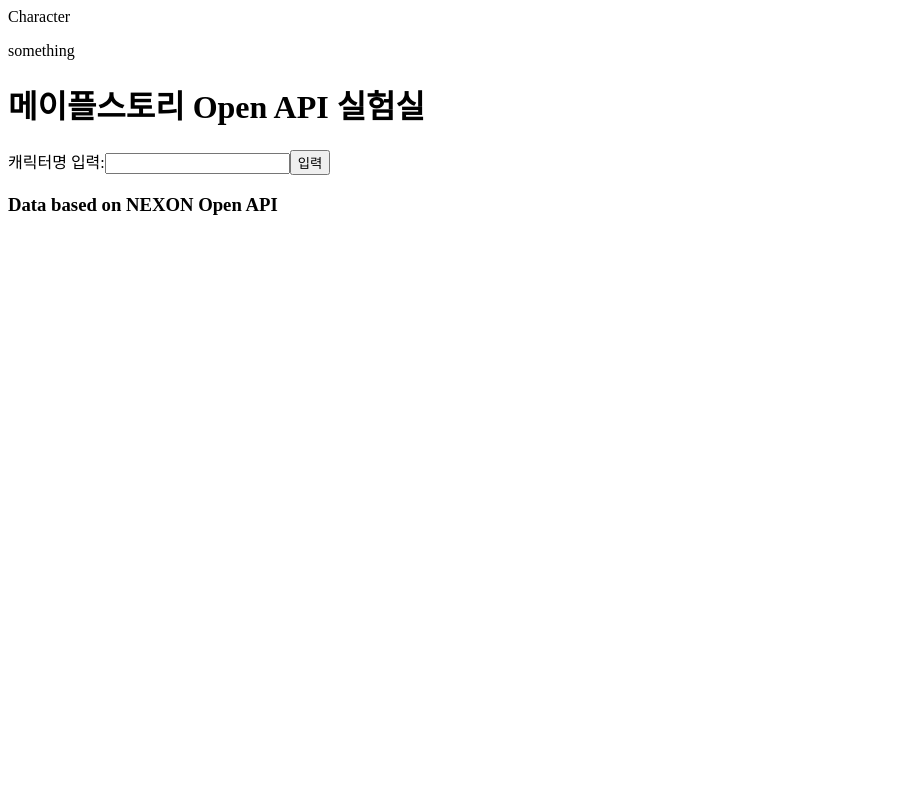
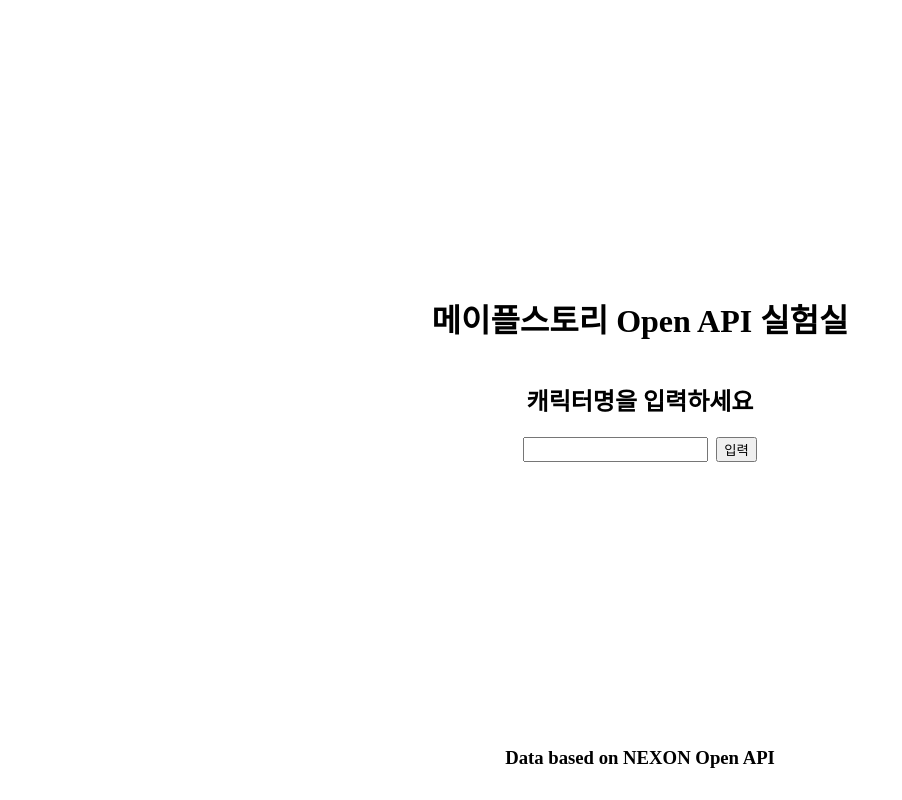
Before and after one commit to tkdgus96/maple-api-playground, a React (Vite) app: page / in a window 1280 px wide. Shown: the whole page, without its empty margins (0-902 px from the left). Built offline with nearby package versions, Linux system fonts and the light colour scheme.

Commit message:
feat: Apply Router and Layout

```diff
--- a/src/App.tsx
+++ b/src/App.tsx
@@ -1,67 +1,14 @@
-import { useEffect, useState } from "react";
-import characterApi from "./apis/character";
-import SideBar from "@components/SideBar";
-import { CharacterInfoResponse } from "@/customTypes/character";
-
-// 두 단어로 떨어져있는 겨우
+import { BrowserRouter } from "react-router-dom";
+import Router from "./routes/Routes";
+import Layout from "@components/Layout";
 
 function App() {
-  const [name, setName] = useState("");
-
-  const [ocid, setOcid] = useState(null);
-
-  const [characterInfo, setCharacterInfo] = useState<
-    CharacterInfoResponse | undefined
-  >(undefined);
-
-  const handleChange = (input: string) => {
-    setName(input);
-  };
-
-  const handleOk = async () => {
-    const res = await characterApi.getOcid(name);
-    setOcid(res.ocid);
-  };
-
-  useEffect(() => {
-    console.log(ocid);
-    if (ocid !== null)
-      (async function () {
-        const res = await characterApi.getBasicInfo(ocid);
-        setCharacterInfo(res);
-      })();
-  }, [ocid]);
-
   return (
-    <div style={{ display: "flex", flexDirection: "row", gap: "1rem" }}>
-      {/* <div style={{ display: "flex", flexDirection: "column" }}>SideBar</div> */}
-      <div>
-        <SideBar />
-        <h1>메이플스토리 Open API 실험실</h1>
-        <div>
-          캐릭터명 입력:
-          <input value={name} onChange={(e) => handleChange(e.target.value)} />
-          <button type="button" onClick={() => handleOk()}>
-            입력
-          </button>
-        </div>
-        {characterInfo && (
-          <>
-            <h4> 캐릭터 정보</h4>
-            <div>직업: {characterInfo.character_class}</div>
-            <div>전직: {characterInfo.character_class_level}</div>
-            <div>경험치: {characterInfo.character_exp}</div>
-            <div>경험치%: {characterInfo.character_exp_rate}%</div>
-            <div>성별: {characterInfo.character_gender}</div>
-            <div>길드: {characterInfo.character_guild_name}</div>
-            <div>레벨: {characterInfo.character_level}</div>
-            <div>월드: {characterInfo.world_name}</div>
-            <img src={characterInfo.character_image} />
-          </>
-        )}
-        <h3>Data based on NEXON Open API</h3>
-      </div>
-    </div>
+    <BrowserRouter>
+      <Layout>
+        <Router />
+      </Layout>
+    </BrowserRouter>
   );
 }
 
--- /dev/null
+++ b/src/components/Layout.tsx
@@ -0,0 +1,62 @@
+import styled from "@emotion/styled";
+import { FC } from "react";
+// import { useLocation } from "react-router-dom";
+// import SideBar from "./SideBar";
+
+const LayoutWrapper = styled.div`
+  display: flex;
+  flex-direction: column;
+  min-height: 90vh;
+  min-width: 90vw;
+  justify-content: center;
+  align-items: center;
+`;
+
+const Row = styled.div`
+  display: flex;
+  flex-direction: row;
+`;
+
+const Column = styled.div`
+  display: flex;
+  flex-direction: column;
+  justify-content: center;
+  align-items: center;
+`;
+
+const BodyWrapper = styled.div`
+  min-height: calc(100vh- 50px);
+`;
+const FooterWrapper = styled.div`
+  height: 50px;
+  justify-content: center;
+  align-items: center;
+`;
+
+interface Props {
+  children: React.ReactNode;
+}
+
+const Footer = () => {
+  return (
+    <FooterWrapper>
+      <h3>Data based on NEXON Open API</h3>
+    </FooterWrapper>
+  );
+};
+const Layout: FC<Props> = ({ children }) => {
+  //   const { pathname } = useLocation();
+  return (
+    <LayoutWrapper>
+      <Row>
+        {/* {pathname !== "/" ? <SideBar /> : null} */}
+        <Column>
+          <BodyWrapper>{children}</BodyWrapper>
+          <Footer />
+        </Column>
+      </Row>
+    </LayoutWrapper>
+  );
+};
+
+export default Layout;
--- a/src/components/SideBar.tsx
+++ b/src/components/SideBar.tsx
@@ -10,7 +10,6 @@
   return (
     <Column>
       <div>Character</div>
-      <div>something</div>
     </Column>
   );
 };
--- a/src/main.tsx
+++ b/src/main.tsx
@@ -1,12 +1,9 @@
 import React from "react";
 import ReactDOM from "react-dom/client";
 import App from "./App.tsx";
-import { BrowserRouter } from "react-router-dom";
 
 ReactDOM.createRoot(document.getElementById("root")!).render(
   <React.StrictMode>
-    <BrowserRouter>
-      <App />
-    </BrowserRouter>
+    <App />
   </React.StrictMode>
 );
--- /dev/null
+++ b/src/pages/Character.tsx
@@ -0,0 +1,46 @@
+import characterApi from "@apis/character";
+import { CharacterInfoResponse } from "@customTypes/character";
+import styled from "@emotion/styled";
+import { useEffect, useState } from "react";
+import { useSearchParams } from "react-router-dom";
+
+const Column = styled.div`
+  display: flex;
+  flex-direction: column;
+  gap: 0.5rem;
+`;
+
+const Character = () => {
+  const [searchParams] = useSearchParams();
+  const [characterInfo, setCharacterInfo] = useState<
+    CharacterInfoResponse | undefined
+  >(undefined);
+
+  useEffect(() => {
+    console.log(searchParams.get("ocid"));
+    const ocid = searchParams.get("ocid");
+    if (ocid !== null)
+      (async function () {
+        const res = await characterApi.getBasicInfo(ocid);
+        setCharacterInfo(res);
+      })();
+  }, [searchParams.get("ocid")]);
+  return (
+    characterInfo && (
+      <Column>
+        <h4> 캐릭터 정보</h4>
+        <div>직업: {characterInfo.character_class}</div>
+        <div>전직: {characterInfo.character_class_level}</div>
+        <div>경험치: {characterInfo.character_exp}</div>
+        <div>경험치%: {characterInfo.character_exp_rate}%</div>
+        <div>성별: {characterInfo.character_gender}</div>
+        <div>길드: {characterInfo.character_guild_name}</div>
+        <div>레벨: {characterInfo.character_level}</div>
+        <div>월드: {characterInfo.world_name}</div>
+        <img src={characterInfo.character_image} />
+      </Column>
+    )
+  );
+};
+
+export default Character;
--- /dev/null
+++ b/src/pages/Search.tsx
@@ -0,0 +1,57 @@
+import characterApi from "@apis/character";
+import styled from "@emotion/styled";
+import { useState } from "react";
+import { createSearchParams, useNavigate } from "react-router-dom";
+
+const SearchPageWrapper = styled.div`
+  display: flex;
+  flex-direction: column;
+  min-height: 90dvh;
+  min-width: 90dvw;
+  justify-content: center;
+  align-items: center;
+`;
+
+const Row = styled.div`
+  display: flex;
+  flex-direction: row;
+  gap: 0.5rem;
+`;
+
+const Search = () => {
+  const [name, setName] = useState("");
+  const navigate = useNavigate();
+
+  const handleChange = (input: string) => {
+    setName(input);
+  };
+
+  const handleOk = async () => {
+    try {
+      const res = await characterApi.getOcid(name);
+      navigate({
+        pathname: "character",
+        search: createSearchParams({
+          ocid: res.ocid,
+        }).toString(),
+      });
+    } catch (error) {
+      alert("존재하지 않는 캐릭터명입니다.");
+    }
+  };
+
+  return (
+    <SearchPageWrapper>
+      <h1>메이플스토리 Open API 실험실</h1>
+      <h2>캐릭터명을 입력하세요</h2>
+      <Row>
+        <input value={name} onChange={(e) => handleChange(e.target.value)} />
+        <button type="button" onClick={() => handleOk()}>
+          입력
+        </button>
+      </Row>
+    </SearchPageWrapper>
+  );
+};
+
+export default Search;
--- a/src/routes/Routes.tsx
+++ b/src/routes/Routes.tsx
@@ -1,12 +1,13 @@
+import Character from "@pages/Character";
+import Search from "@pages/Search";
 import { Route, Routes } from "react-router-dom";
 
 const Router = () => {
   return (
-    <>
-      <Routes>
-        <Route path="character"></Route>
-      </Routes>
-    </>
+    <Routes>
+      <Route index element={<Search />} />
+      <Route path="character" element={<Character />} />
+    </Routes>
   );
 };
 
--- a/tsconfig.json
+++ b/tsconfig.json
@@ -22,6 +22,7 @@
     "baseUrl": ".",
     "paths": {
       "@components/*": ["src/components/*"],
+      "@pages/*": ["src/pages/*"],
       "@apis/*": ["src/apis/*"],
       "@customTypes/*": ["src/customTypes/*"],
       "@/*": ["src/*"],
--- a/vite.config.ts
+++ b/vite.config.ts
@@ -9,6 +9,7 @@
       { find: "@components", replacement: "/src/components" },
       { find: "@customTypes", replacement: "/src/customTypes" },
       { find: "@apis", replacement: "/src/apis" },
+      { find: "@pages", replacement: "/src/pages" },
       { find: "@", replacement: "/src/" },
     ],
   },
```
